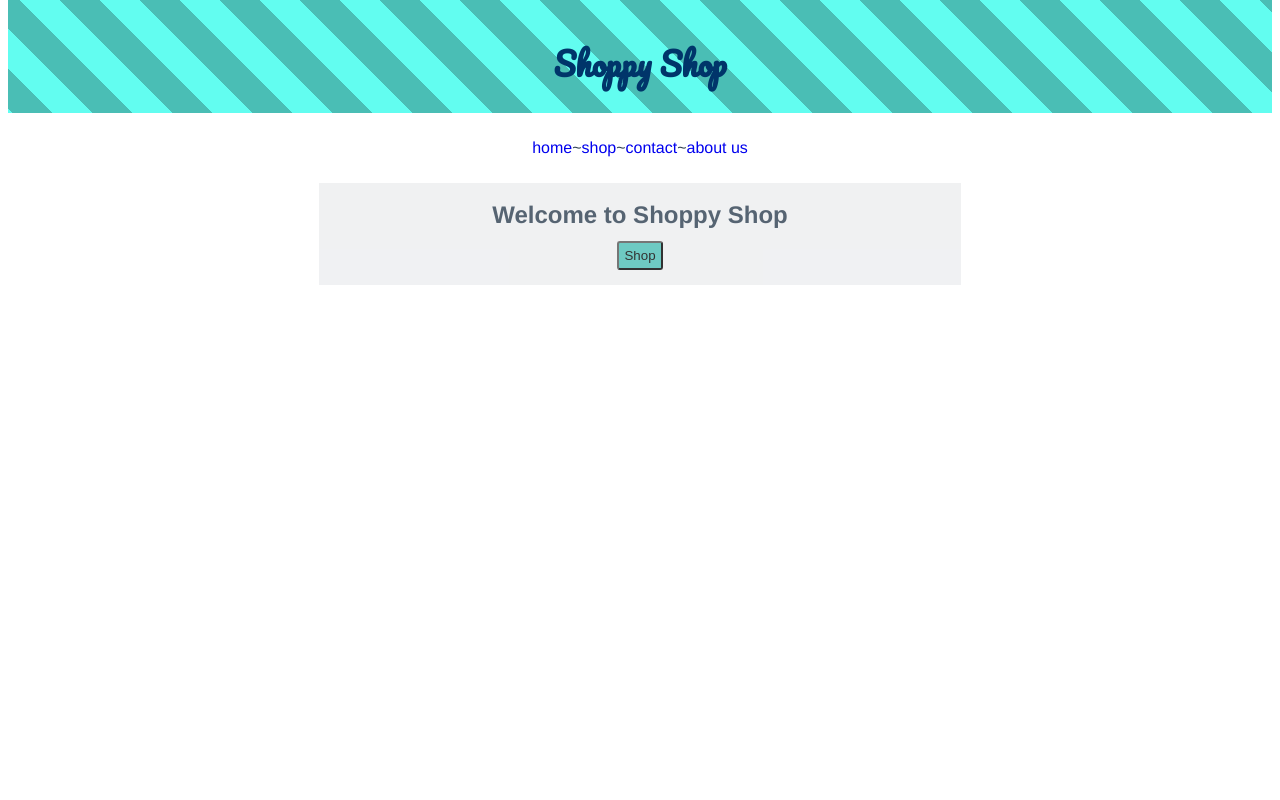
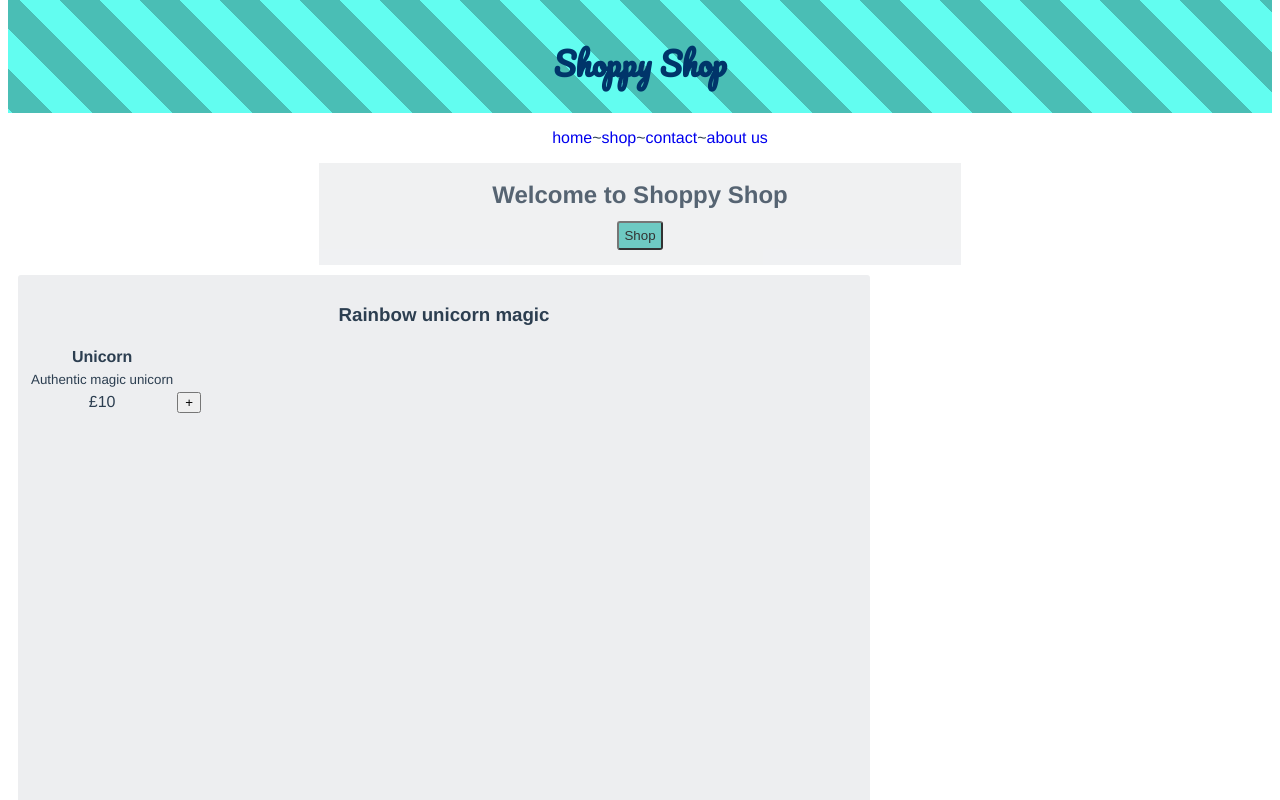
Before and after one commit to sophieklm/shoppy-shop, a Vue app: page / in a window 1280 px wide. Shown: the part 260-1060 px from the top of the page. Before the commit the page ends 800 px from the top, so only its background shows below. Built offline with nearby package versions, Linux system fonts and the light colour scheme.

Commit message:
Add shop ccomponent

```diff
--- a/src/App.vue
+++ b/src/App.vue
@@ -2,18 +2,21 @@
   <div id="app">
     <Header />
     <Home />
+    <Shop />
   </div>
 </template>
 
 <script>
 import Header from './components/Header.vue';
 import Home from './components/Home.vue';
+import Shop from './components/Shop.vue';
 
 export default {
   name: 'App',
   components: {
     Header,
     Home,
+    Shop,
   },
 };
 </script>
--- a/src/components/Header.vue
+++ b/src/components/Header.vue
@@ -61,10 +61,6 @@
   max-width: 25vw;
 }
 
-ul {
-  padding: 10px 0;
-}
-
 li {
   display: inline-block;
 }
--- a/src/components/Home.vue
+++ b/src/components/Home.vue
@@ -22,7 +22,7 @@
 .background {
   /* background: url('../assets/images/rainbow.png') center; */
   background-size: cover;
-  height: 30vh;
+  /* height: 30vh; */
 }
 
 .background-overlay {
--- /dev/null
+++ b/src/components/Shop.vue
@@ -0,0 +1,65 @@
+<template>
+  <div class="shop_wrapper">
+    <div class="shop">
+      <h3>Rainbow unicorn magic</h3>
+      <table>
+        <tbody>
+          <tr>
+            <td>
+              <strong>Unicorn</strong>
+            </td>
+          </tr>
+          <tr>
+            <td>
+              <small>Authentic magic unicorn</small>
+            </td>
+          </tr>
+          <tr>
+            <td>
+              £10
+            </td>
+            <td>
+              <button type="button" class="shop_btn">+</button>
+            </td>
+          </tr>
+        </tbody>
+      </table>
+    </div>
+  </div>
+</template>
+
+<script>
+export default {
+  name: 'shop',
+};
+</script>
+
+<style scoped>
+h3 {
+  text-align: center;
+}
+
+.shop_wrapper {
+  display: flex;
+  flex-direction: column;
+}
+
+.shop {
+  background: #edeef0;
+  border-radius: 3px;
+  height: 100vh;
+  margin: 10px;
+  padding: 10px;
+}
+
+@media screen and (min-width: 900px) {
+  .shop_wrapper {
+    justify-content: space-between;
+    flex-direction: row;
+  }
+
+  .shop {
+    width: 65vw;
+  }
+}
+</style>
```
